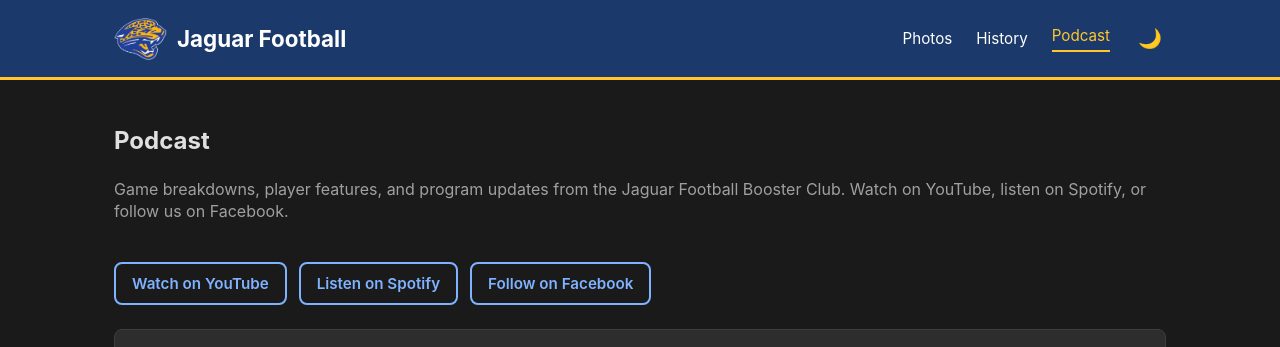
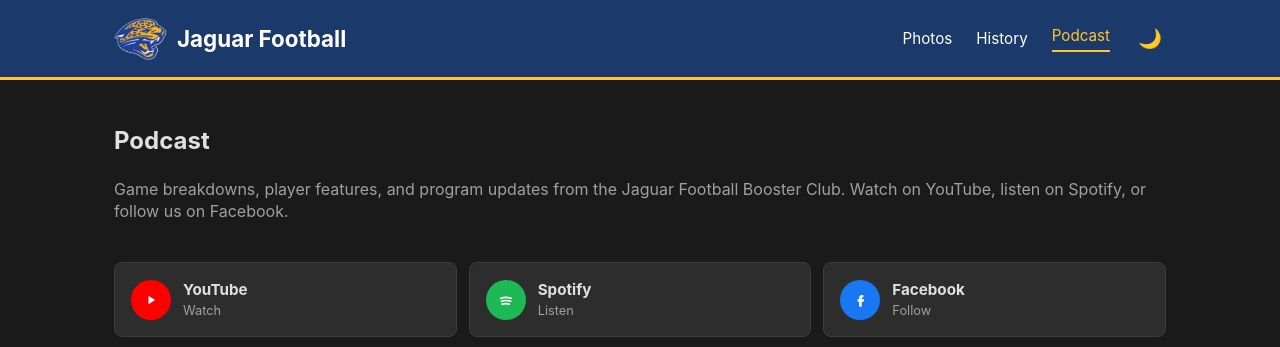
Before and after one commit to projectrepo123/rolljags, a website: page public/podcast.html in a window 1280 px wide. Shown: the top 347 px of the page. Drawn offline with Linux system fonts and the light colour scheme.

Commit message:
Swap podcast outline buttons for icon platform cards

```diff
--- a/public/css/styles.css
+++ b/public/css/styles.css
@@ -769,31 +769,70 @@ footer.site-footer p + p {
 }
 
 .podcast-links {
-  display: flex;
-  flex-wrap: wrap;
+  display: grid;
+  grid-template-columns: repeat(auto-fit, minmax(180px, 1fr));
   gap: 0.75rem;
   margin-bottom: 1.5rem;
 }
 
-.btn-outline {
-  display: inline-flex;
+.podcast-link-card {
+  display: flex;
   align-items: center;
-  gap: 0.4rem;
-  background: transparent;
-  color: var(--navy-text);
-  border: 2px solid var(--navy-text);
+  gap: 0.75rem;
+  background: var(--card-bg);
+  border: 1px solid var(--border);
   border-radius: var(--radius);
-  padding: 0.55rem 1rem;
-  font-size: 0.95rem;
-  font-weight: 600;
+  padding: 1rem;
   text-decoration: none;
-  cursor: pointer;
-  transition: background 0.15s ease, color 0.15s ease;
+  transition: border-color 0.15s ease, box-shadow 0.15s ease;
 }
 
-.btn-outline:hover {
-  background: var(--navy);
-  color: #fff;
+.podcast-link-card:hover {
+  border-color: var(--gold);
+  box-shadow: 0 2px 8px rgba(27, 58, 107, 0.1);
+}
+
+.podcast-link-icon {
+  display: flex;
+  align-items: center;
+  justify-content: center;
+  width: 40px;
+  height: 40px;
+  border-radius: 50%;
+  flex-shrink: 0;
+}
+
+.podcast-link-icon svg {
+  width: 20px;
+  height: 20px;
+}
+
+.podcast-link-icon--youtube {
+  background: #ff0000;
+}
+
+.podcast-link-icon--spotify {
+  background: #1db954;
+}
+
+.podcast-link-icon--facebook {
+  background: #1877f2;
+}
+
+.podcast-link-text {
+  display: flex;
+  flex-direction: column;
+  gap: 0.1rem;
+}
+
+.podcast-link-text strong {
+  color: var(--text);
+  font-size: 0.95rem;
+}
+
+.podcast-link-text span {
+  color: var(--text-muted);
+  font-size: 0.8rem;
 }
 
 .podcast-card {
--- a/public/podcast.html
+++ b/public/podcast.html
@@ -39,9 +39,37 @@
       </p>
 
       <div class="podcast-links">
-        <a class="btn-outline" href="https://www.youtube.com/@JaguarFootballBoosters" target="_blank" rel="noopener">Watch on YouTube</a>
-        <a class="btn-outline" href="https://open.spotify.com/show/01Jjwj9inswEPj5tM3xdkR" target="_blank" rel="noopener">Listen on Spotify</a>
-        <a class="btn-outline" href="https://www.facebook.com/p/Jaguar-Football-Booster-Club-61558713380822/" target="_blank" rel="noopener">Follow on Facebook</a>
+        <a class="podcast-link-card" href="https://www.youtube.com/@JaguarFootballBoosters" target="_blank" rel="noopener">
+          <span class="podcast-link-icon podcast-link-icon--youtube" aria-hidden="true">
+            <svg viewBox="0 0 24 24" fill="#fff"><path d="M9 7l8 5-8 5V7z"/></svg>
+          </span>
+          <span class="podcast-link-text">
+            <strong>YouTube</strong>
+            <span>Watch</span>
+          </span>
+        </a>
+        <a class="podcast-link-card" href="https://open.spotify.com/show/01Jjwj9inswEPj5tM3xdkR" target="_blank" rel="noopener">
+          <span class="podcast-link-icon podcast-link-icon--spotify" aria-hidden="true">
+            <svg viewBox="0 0 24 24" fill="none" stroke="#fff" stroke-width="2" stroke-linecap="round">
+              <path d="M6 10c4-1.5 8-1.5 12 0" />
+              <path d="M6.5 13.5c3.5-1.2 7-1.2 11 0" />
+              <path d="M7 17c3-1 6-1 9 0" />
+            </svg>
+          </span>
+          <span class="podcast-link-text">
+            <strong>Spotify</strong>
+            <span>Listen</span>
+          </span>
+        </a>
+        <a class="podcast-link-card" href="https://www.facebook.com/p/Jaguar-Football-Booster-Club-61558713380822/" target="_blank" rel="noopener">
+          <span class="podcast-link-icon podcast-link-icon--facebook" aria-hidden="true">
+            <svg viewBox="0 0 24 24" fill="#fff"><path d="M14 9h2V6h-2c-1.7 0-3 1.3-3 3v2H9v3h2v6h3v-6h2.2l.8-3H14V9z" /></svg>
+          </span>
+          <span class="podcast-link-text">
+            <strong>Facebook</strong>
+            <span>Follow</span>
+          </span>
+        </a>
       </div>
 
       <section class="podcast-card">
```
